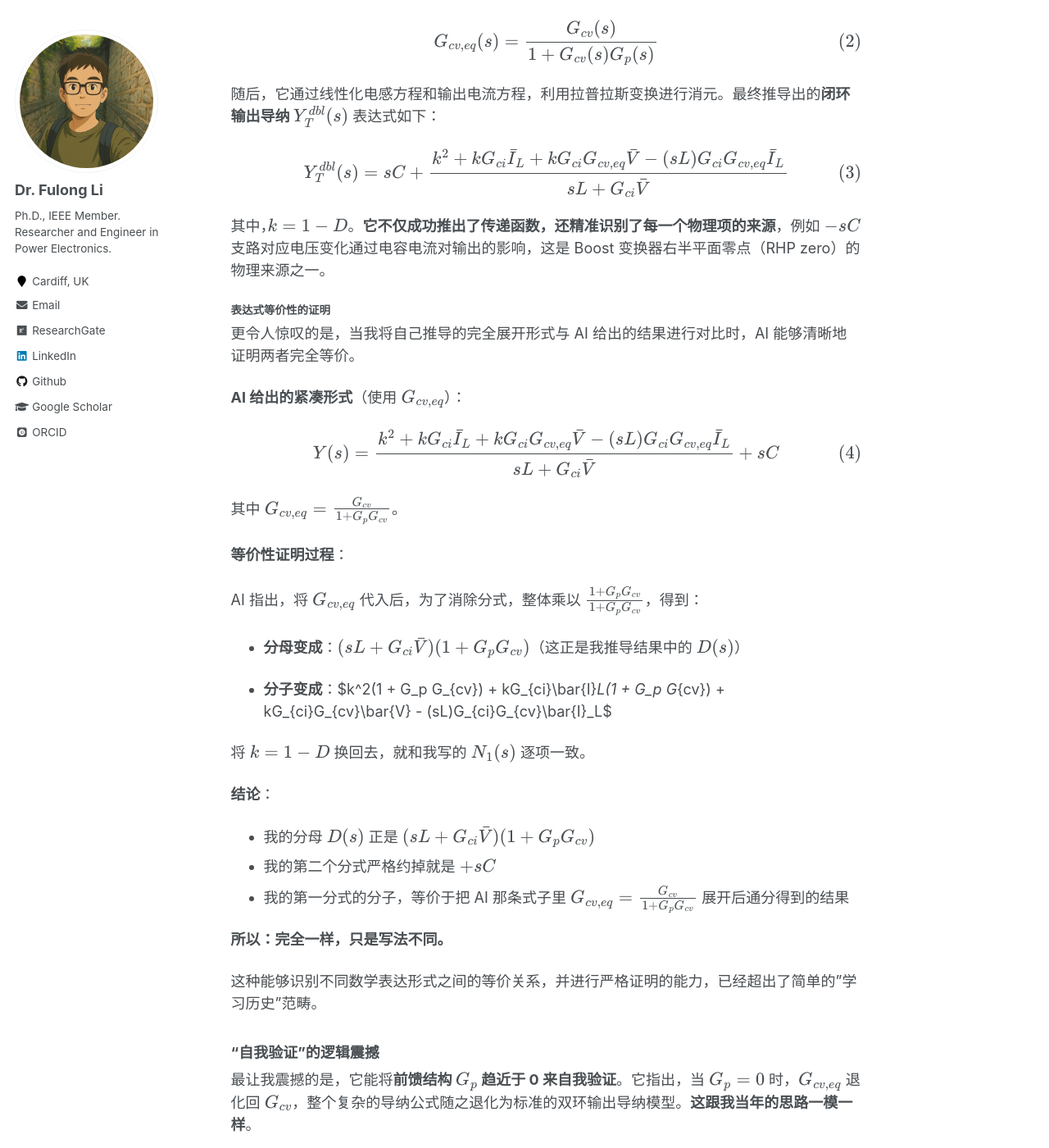
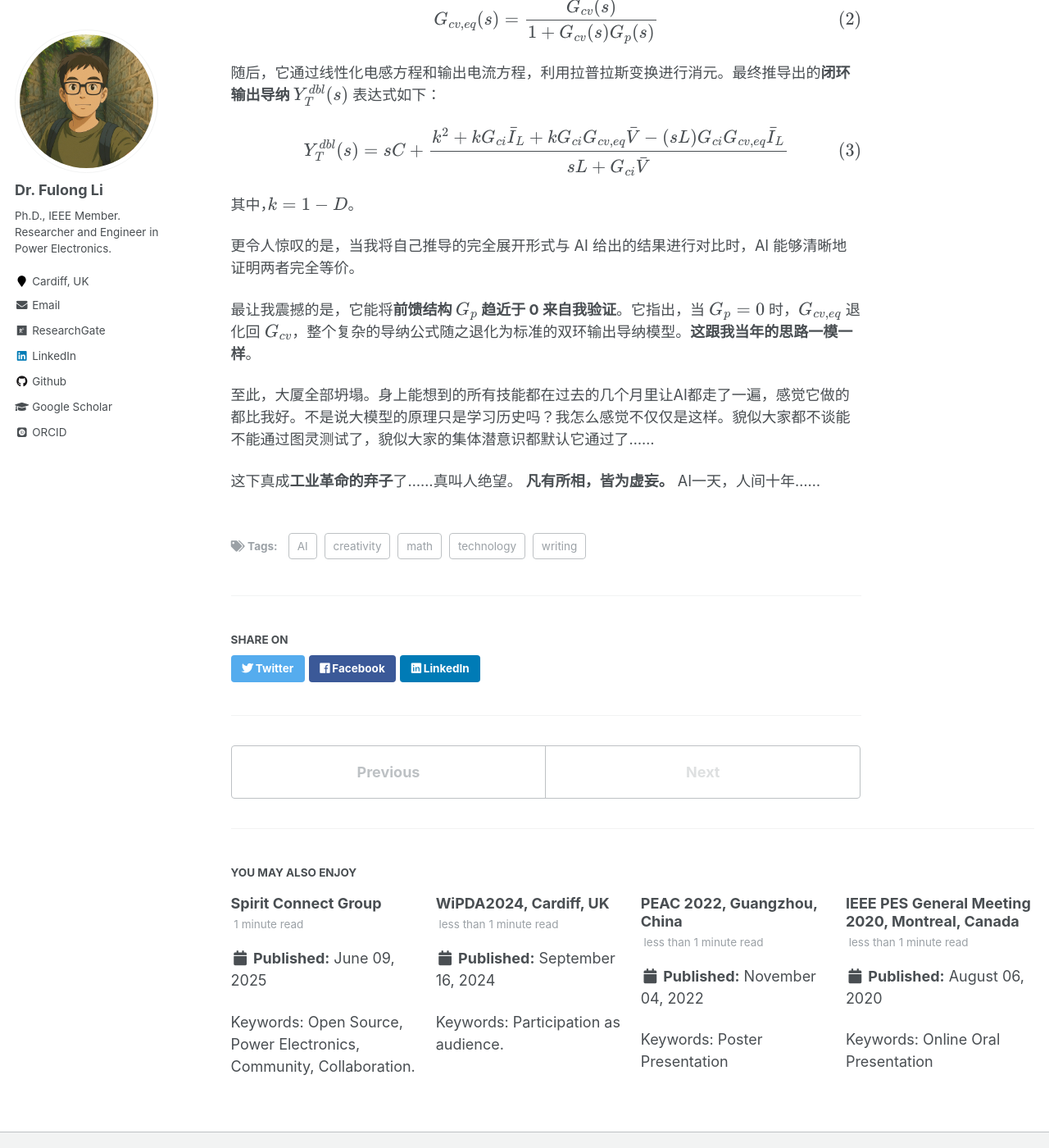
Before and after one commit to FulongLi/fulongli.github.io, a Jekyll site: the page built from _notes/ai-creativity.md, in a window 1280 px wide and 1400 px high, scrolled down 940 px. Shown: the whole window at 82% size. Built offline with Jekyll 4.4.1, drawn with Linux system fonts in a browser that asks for light colours; some web fonts are replaced; formulas are drawn with MathJax 3; some of the changed text lies outside the part shown.

Commit message:
Update ai-creativity.md

```diff
--- a/_notes/ai-creativity.md
+++ b/_notes/ai-creativity.md
@@ -21,11 +21,9 @@ keywords: blogs, AI, math, control systems
 
 ### 突破“历史学习”的局限
 
-如果说双环控制下找输出导纳可能还有人做过，但是这张图中包含了一个特殊的 **$G_p$ 前馈补偿环（Prefilter）**。这个结构在我之前的论文里才出现过，按照大模型的原理，它本应是学习历史内容并找到可能性的答案，但它却能实时解析从未见过的拓扑逻辑。
+如果说双环控制下找输出导纳可能还有人做过，但是这张图中包含了一个特殊的 **$G_p$ 前馈无源补偿环**。这个结构在我之前的论文里才出现过，按照大模型的原理，它本应是学习历史内容并找到可能性的答案，但它却能实时解析从未见过的拓扑逻辑。
 
-#### 核心数学推导过程
-
-根据来源，AI 首先对 Boost 变换器在 CCM 模式下进行了小信号建模。通过状态空间平均法（State-Space Averaging），它列出了电感电流与输出电压的平均方程：
+AI 首先对 Boost 变换器在 CCM 模式下进行了小信号建模。通过状态空间平均法（State-Space Averaging），它列出了电感电流与输出电压的平均方程：
 
 $$\begin{cases}
 L \frac{di_L}{dt} = v_g - (1-d)v_o \\
@@ -40,38 +38,9 @@ $$G_{cv,eq}(s) = \frac{G_{cv}(s)}{1 + G_{cv}(s)G_p(s)}$$
 
 $$Y_T^{dbl}(s) = sC + \frac{k^2 + k G_{ci} \bar{I}_L + k G_{ci} G_{cv,eq} \bar{V} - (sL) G_{ci} G_{cv,eq} \bar{I}_L}{sL + G_{ci} \bar{V}}$$
 
-其中，$k = 1 - D$。**它不仅成功推出了传递函数，还精准识别了每一个物理项的来源**，例如 $-sC$ 支路对应电压变化通过电容电流对输出的影响，这是 Boost 变换器右半平面零点（RHP zero）的物理来源之一。
-
-#### 表达式等价性的证明
+其中，$k = 1 - D$。
 
 更令人惊叹的是，当我将自己推导的完全展开形式与 AI 给出的结果进行对比时，AI 能够清晰地证明两者完全等价。
-
-**AI 给出的紧凑形式**（使用 $G_{cv,eq}$）：
-
-$$Y(s) = \frac{k^2 + kG_{ci}\bar{I}_L + kG_{ci}G_{cv,eq}\bar{V} - (sL)G_{ci}G_{cv,eq}\bar{I}_L}{sL + G_{ci}\bar{V}} + sC$$
-
-其中 $G_{cv,eq} = \frac{G_{cv}}{1 + G_p G_{cv}}$。
-
-**等价性证明过程**：
-
-AI 指出，将 $G_{cv,eq}$ 代入后，为了消除分式，整体乘以 $\frac{1 + G_p G_{cv}}{1 + G_p G_{cv}}$，得到：
-
-- **分母变成**：$(sL + G_{ci}\bar{V})(1 + G_p G_{cv})$（这正是我推导结果中的 $D(s)$）
-
-- **分子变成**：$k^2(1 + G_p G_{cv}) + kG_{ci}\bar{I}_L(1 + G_p G_{cv}) + kG_{ci}G_{cv}\bar{V} - (sL)G_{ci}G_{cv}\bar{I}_L$
-
-将 $k = 1 - D$ 换回去，就和我写的 $N_1(s)$ 逐项一致。
-
-**结论**：
-- 我的分母 $D(s)$ 正是 $(sL + G_{ci}\bar{V})(1 + G_p G_{cv})$
-- 我的第二个分式严格约掉就是 $+sC$
-- 我的第一分式的分子，等价于把 AI 那条式子里 $G_{cv,eq} = \frac{G_{cv}}{1 + G_p G_{cv}}$ 展开后通分得到的结果
-
-**所以：完全一样，只是写法不同。**
-
-这种能够识别不同数学表达形式之间的等价关系，并进行严格证明的能力，已经超出了简单的"学习历史"范畴。
-
-### "自我验证"的逻辑震撼
 
 最让我震撼的是，它能将**前馈结构 $G_p$ 趋近于 0 来自我验证**。它指出，当 $G_p = 0$ 时，$G_{cv,eq}$ 退化回 $G_{cv}$，整个复杂的导纳公式随之退化为标准的双环输出导纳模型。**这跟我当年的思路一模一样**。
 
```
